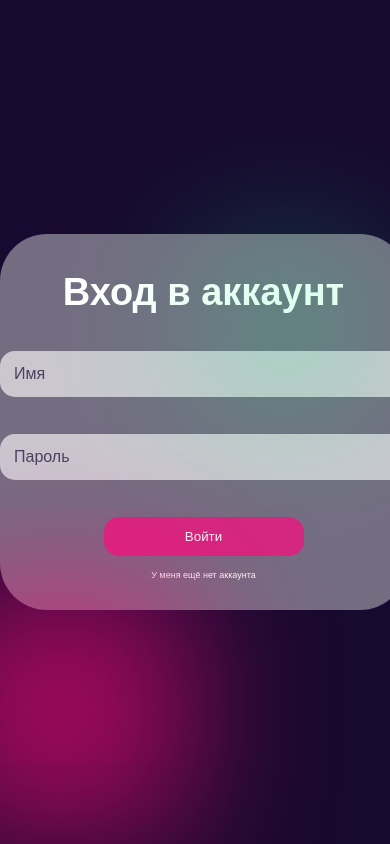
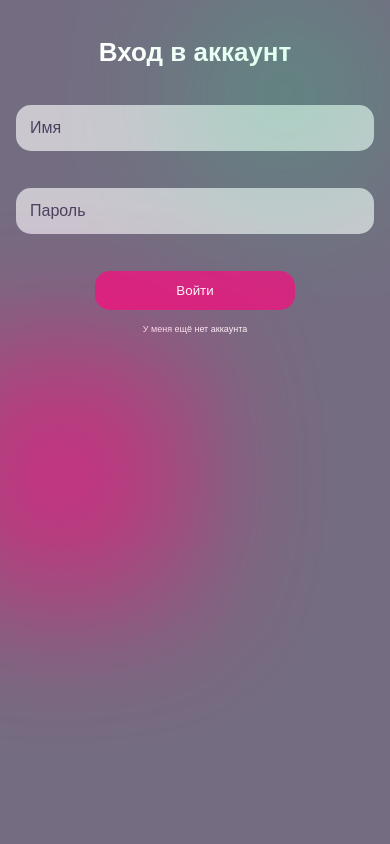
Before and after one commit to Flashvita/Projectvictory, a Vue app in the folder Frontend/: page /auth in a window 390 px wide. Built offline with nearby package versions, Linux system fonts and the light colour scheme.

Commit message:
add adaptive auth page

```diff
--- a/Frontend/src/components/Navbar/NavbarMobile.vue
+++ b/Frontend/src/components/Navbar/NavbarMobile.vue
@@ -31,6 +31,12 @@
           <router-link class="link" to="/" v-scroll-to="'#feedback'">
             Контакты
           </router-link>
+          <div class="btn-auth">
+            <MyButton_link v-if="!isAuth" @click="$router.push('/auth')">
+              Войти
+            </MyButton_link>
+            <MyButton_link v-else @click="this.logout"> Выйти </MyButton_link>
+          </div>
         </nav>
       </div>
     </transition>
@@ -38,7 +44,7 @@
 </template>
 
 <script>
-import { mapGetters } from "vuex";
+import { mapActions, mapGetters } from "vuex";
 import IconBase from "@/components/UI/IconBase";
 import CloseIcon from "@/assets/icons/close-icon";
 
@@ -54,6 +60,7 @@ export default {
       menuActive: false,
     };
   },
+
   methods: {
     openMenu() {
       this.menuActive = true;
@@ -61,7 +68,9 @@ export default {
     closeMenu() {
       this.menuActive = false;
     },
+    ...mapActions({ logout: "auth/logout" }),
   },
+
   computed: {
     ...mapGetters({ isAuth: "auth/isAuth" }),
   },
@@ -100,6 +109,14 @@ export default {
     font-size: 29px;
   }
 
+  .btn-auth {
+    padding-top: 30px;
+    .my-button {
+      font-size: 29px;
+      width: 100%;
+    }
+  }
+
   .close-btn-wrapper {
     display: flex;
     width: 100%;
--- a/Frontend/src/pages/AuthPage.vue
+++ b/Frontend/src/pages/AuthPage.vue
@@ -3,7 +3,7 @@
     <div class="auth-container">
       <form @submit.prevent class="auth-form">
         <div class="auth-form-wrapper" v-if="isSignIn">
-          <h1>Вход в аккаунт</h1>
+          <h1 class="auth-form-title">Вход в аккаунт</h1>
           <div class="error-text" v-if="errorAuth">{{ messageErrorAuth }}</div>
           <MyInput
             :model-value="name"
@@ -27,7 +27,7 @@
           class="auth-form-wrapper auth-form-wrapper_signup"
           v-if="!isSignIn"
         >
-          <h1>Создание аккаунта</h1>
+          <h1 class="auth-form-title">Создание аккаунта</h1>
           <div
             class="error-text"
             v-if="errorAuth || emailError || passwordError"
@@ -211,25 +211,41 @@ export default {
   display: flex;
   flex-direction: column;
   align-items: center;
-  width: 1026px;
-  //height: 512px;
+  max-width: 600px;
+  width: 100%;
   margin: auto;
   background: rgba(217, 217, 217, 0.48);
   border-radius: 47px;
   padding-bottom: 30px;
+  padding-left: 60px;
+  padding-right: 60px;
+
+  @media (max-width: 600px) {
+    height: 100%;
+    width: 100%;
+    border-radius: 0;
+  }
+
+  @media (max-width: 425px) {
+    padding-left: 16px;
+    padding-right: 16px;
+  }
 }
 
 .auth-form {
   margin-top: 37px;
   margin-bottom: 14px;
-  width: 407px;
+  width: 100%;
 
-  h1 {
+  .auth-form-title {
     text-align: center;
     font-size: 38px;
     font-family: var(--font-bold);
     color: var(--color-white);
-    //margin-bottom: 20px;
+
+    @media (max-width: 425px) {
+      font-size: 26px;
+    }
   }
 
   .error-text {
```
